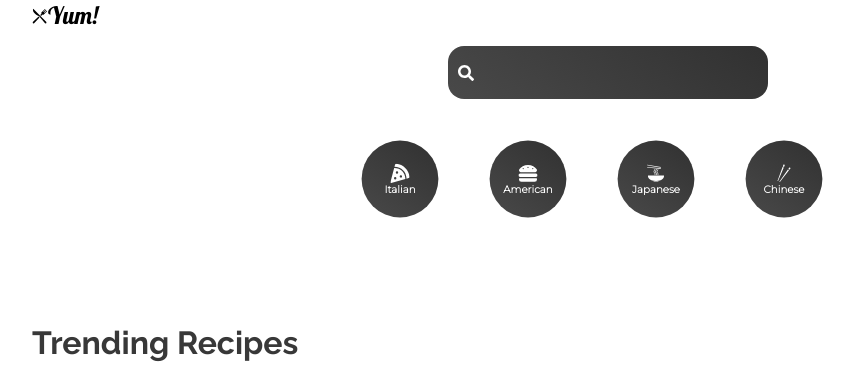
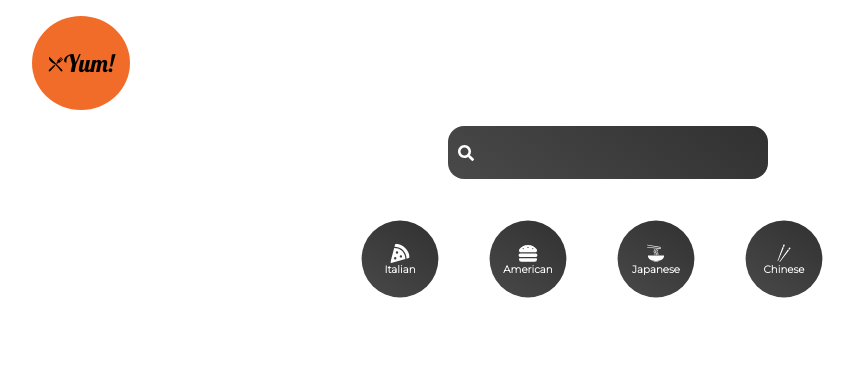
Before and after one commit to MarieSeaman94/food-app, a React (Create React App) app: page / in a window 1280 px wide. Shown: the top 389 px of the page, without its empty margins (32-886 px from the left). Built offline with nearby package versions, Linux system fonts and the light colour scheme; no server answers.

Commit message:
circle and color to logo

```diff
--- a/src/App.js
+++ b/src/App.js
@@ -10,8 +10,10 @@ function App() {
   return (
     <div className="App">
       <BrowserRouter>
-      <GiKnifeFork />
-      <Logo to={"/"}>Yum!</Logo>
+      <Span>
+        <GiKnifeFork />
+        <Logo to={"/"}>Yum!</Logo>
+      </Span>
       <Nav>
         <Search />
         <Category />
@@ -22,6 +24,14 @@ function App() {
   );
 }
 
+const Span = styled.div`
+  margin-top: 1rem;
+  background-color: #f16c28;
+  border: none;
+  border-radius: 50%;
+  width: fit-content;
+  padding: 2rem 1rem;
+`
 
 const Logo = styled(Link)`
   text-decoration: none;
@@ -39,9 +49,8 @@ const Nav = styled.div`
   padding: 0rem 0rem;
   display: flex;
   flex-direction: column;
-  justify-content: space-between;
   align-items: center;
-  margin-bottom: 2rem;
+  margin-bottom: 1rem;
 `;
 
 export default App;
```
